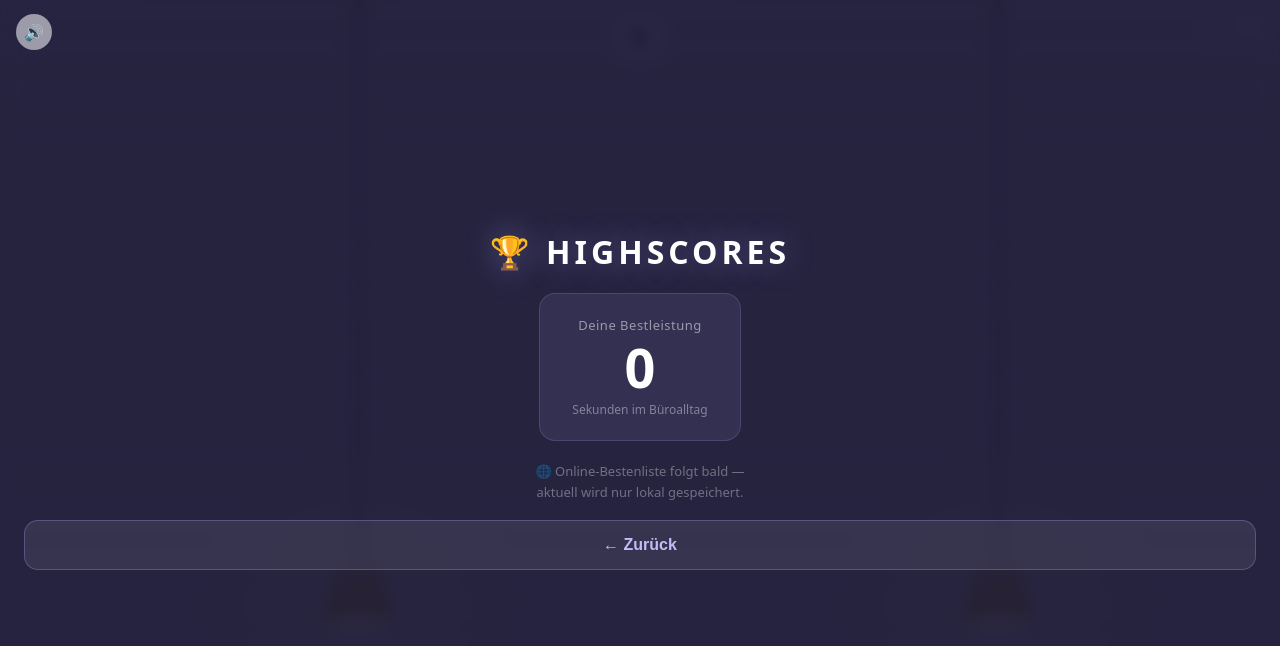
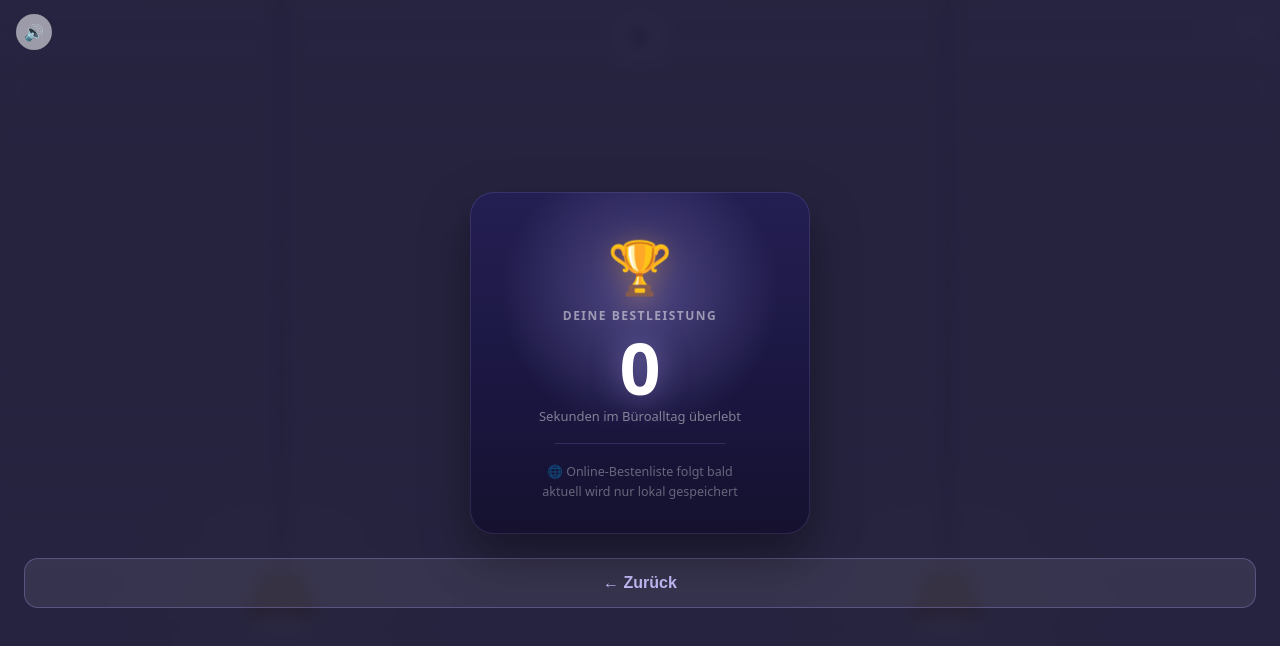
Before and after one commit to francearena-arch/dudeldash, a website built with Vite: page index.html in a window 1280 px wide. Both pictures are taken after a click on the button "🏆 Highscores". Built offline with nearby package versions, Linux system fonts and the light colour scheme.

Commit message:
Add files via upload

```diff
--- a/index.html
+++ b/index.html
@@ -44,15 +44,17 @@
           <div class="tip"><span>2× Tippen</span>Doppelsprung</div>
         </div>
       </div>
-      <div class="screen" id="highscoreS" style="display:none;">
-        <div class="stitle" style="font-size:clamp(24px,7vw,32px)">🏆 HIGHSCORES</div>
-        <div class="hs-best">
-          <div class="hs-label">Deine Bestleistung</div>
+      <div class="screen highscoreScreen" id="highscoreS" style="display:none;">
+        <div class="hs-card">
+          <div class="hs-glow"></div>
+          <div class="hs-trophy">🏆</div>
+          <div class="hs-title">DEINE BESTLEISTUNG</div>
           <div class="hs-value" id="hsLocalBest">0</div>
-          <div class="hs-sub">Sekunden im Büroalltag</div>
-        </div>
-        <div class="hs-placeholder">
-          🌐 Online-Bestenliste folgt bald —<br>aktuell wird nur lokal gespeichert.
+          <div class="hs-sub">Sekunden im Büroalltag überlebt</div>
+          <div class="hs-divider"></div>
+          <div class="hs-placeholder">
+            🌐 Online-Bestenliste folgt bald<br>aktuell wird nur lokal gespeichert
+          </div>
         </div>
         <button class="cta-btn cta-secondary" id="hsBackBtn">← Zurück</button>
       </div>
--- a/src/game.js
+++ b/src/game.js
@@ -1053,11 +1053,30 @@ function initBg(){
     {type:'window',x:GAME_W*0.12,y:0,w:90,h:110,spd:.08},
     {type:'window',x:GAME_W*0.58,y:0,w:90,h:110,spd:.08},
     {type:'clock',x:GAME_W*0.90,y:0,spd:.08},
-    {type:'lamp',x:GAME_W*0.28,y:0,spd:.10},
-    {type:'lamp',x:GAME_W*0.78,y:0,spd:.10},
   ];
 }
 initBg();
+
+// Static ceiling lamps — fixed screen positions, never scroll, so the
+// background composition stays visually consistent every run.
+function drawStaticLamps(){
+  const lampBottomY = GY - 255;
+  const cordTopY = 14;
+  [GAME_W*0.22, GAME_W*0.74].forEach(x=>{
+    ctx.strokeStyle='#8A8470'; ctx.lineWidth=2;
+    ctx.beginPath();ctx.moveTo(x,cordTopY);ctx.lineTo(x,lampBottomY-20);ctx.stroke();
+    const lg=ctx.createRadialGradient(x,lampBottomY,4,x,lampBottomY,65);
+    lg.addColorStop(0,'rgba(255,245,200,0.28)');lg.addColorStop(1,'rgba(255,245,200,0)');
+    ctx.fillStyle=lg;ctx.beginPath();ctx.arc(x,lampBottomY,65,0,Math.PI*2);ctx.fill();
+    ctx.fillStyle='#C8A840';
+    ctx.beginPath();
+    ctx.moveTo(x-14,lampBottomY);ctx.lineTo(x+14,lampBottomY);
+    ctx.lineTo(x+8,lampBottomY-18);ctx.lineTo(x-8,lampBottomY-18);
+    ctx.closePath();ctx.fill();
+    ctx.fillStyle='#F8ECC0';
+    ctx.beginPath();ctx.ellipse(x,lampBottomY+2,11,3.5,0,0,Math.PI*2);ctx.fill();
+  });
+}
 
 function drawBg(){
   // ── WALL ──
@@ -1083,28 +1102,15 @@ function drawBg(){
   ctx.fillStyle='#D4D0C4'; ctx.fillRect(0,GY-28,GAME_W,4);
   ctx.fillStyle='#BABBB0'; ctx.fillRect(0,GY-4,GAME_W,4);
 
+  // Static ceiling lamps — fixed, never scroll
+  drawStaticLamps();
+
   // ── SCROLLING BACKGROUND OBJECTS ──
   bgObjs.forEach(o=>{
     o.x -= o.spd*(spd||4)/4;
     if(o.x+240<0) o.x = GAME_W+60+Math.random()*100;
 
-    if(o.type==='lamp'){
-      const lampBottomY = GY - 255;
-      const cordTopY = 14;
-      ctx.strokeStyle='#8A8470'; ctx.lineWidth=2;
-      ctx.beginPath();ctx.moveTo(o.x,cordTopY);ctx.lineTo(o.x,lampBottomY-20);ctx.stroke();
-      const lg=ctx.createRadialGradient(o.x,lampBottomY,4,o.x,lampBottomY,65);
-      lg.addColorStop(0,'rgba(255,245,200,0.28)');lg.addColorStop(1,'rgba(255,245,200,0)');
-      ctx.fillStyle=lg;ctx.beginPath();ctx.arc(o.x,lampBottomY,65,0,Math.PI*2);ctx.fill();
-      ctx.fillStyle='#C8A840';
-      ctx.beginPath();
-      ctx.moveTo(o.x-14,lampBottomY);ctx.lineTo(o.x+14,lampBottomY);
-      ctx.lineTo(o.x+8,lampBottomY-18);ctx.lineTo(o.x-8,lampBottomY-18);
-      ctx.closePath();ctx.fill();
-      ctx.fillStyle='#F8ECC0';
-      ctx.beginPath();ctx.ellipse(o.x,lampBottomY+2,11,3.5,0,0,Math.PI*2);ctx.fill();
-
-    } else if(o.type==='window'){
+    if(o.type==='window'){
       const oy = GY*0.20;
       const ww = o.w, wh = o.h;
       // Window surround
@@ -1390,7 +1396,7 @@ function wrapText(ctx, text, maxWidth){
   return allLines;
 }
 
-function generateDeathCard(finalScore, msg, isHighscore){
+function generateDeathCard(finalScore, msg, isHighscore, includeFooter){
   // ── INNER CARD: measure content first, then draw centred ──
   const CW=540, CH=760;
   const inner = document.createElement('canvas');
@@ -1426,8 +1432,8 @@ function generateDeathCard(finalScore, msg, isHighscore){
   const SEK_H     = 34;
   const HS_BLOCK  = isHighscore ? 62 : 0;
   const BOX_GAP   = 16;
-  const FOOTER_GAP= 26;
-  const FOOTER_H  = 28;
+  const FOOTER_GAP= includeFooter ? 26 : 8;
+  const FOOTER_H  = includeFooter ? 28 : 0;
 
   const totalH = DUDEL_H + TITLE_GAP + TITLE_H + SCORE_GAP
                + DU_HAST_H + SCORE_H + SEK_H
@@ -1502,13 +1508,17 @@ function generateDeathCard(finalScore, msg, isHighscore){
   cc.font = MSG_FONT;
   cc.textAlign='center';
   const textStartY = y + BOX_H/2 - (lines.length-1)*lineH/2 + 8;
-  lines.forEach((line,i)=>{ cc.fillText(line, CW/2, textStartY + i*lineH, MSG_MAX_W); });
+  lines.forEach((line,i)=>{ cc.fillText(line, CW/2, textStartY + i*lineH); });
   y += BOX_H + FOOTER_GAP;
 
-  // Footer
-  cc.fillStyle='rgba(255,255,255,0.3)';
-  cc.font='500 18px system-ui, sans-serif';
-  cc.fillText('\uD83C\uDFC3 Spiel jetzt selbst \u2014 Dudel Dash', CW/2, y + FOOTER_H - 6);
+  // Footer — only drawn when includeFooter is true (shared/downloaded image),
+  // omitted in the in-app preview since "play it yourself" doesn't make
+  // sense to someone who is already playing.
+  if(includeFooter){
+    cc.fillStyle='rgba(255,255,255,0.3)';
+    cc.font='500 18px system-ui, sans-serif';
+    cc.fillText('\uD83C\uDFC3 Spiel jetzt selbst \u2014 Dudel Dash', CW/2, y + FOOTER_H - 6);
+  }
 
   // ── OUTER POLAROID FRAME baked into the PNG ──
   const PAD_SIDE=28, PAD_TOP=28, PAD_BOTTOM=92;
@@ -1537,10 +1547,17 @@ let lastDeathCardBlob = null;
 
 async function buildAndShowDeathCard(finalScore, msg, isHighscore){
   try{
-    const cardCanvas = generateDeathCard(finalScore, msg, isHighscore);
-    const blob = await new Promise(res => cardCanvas.toBlob(res, 'image/png'));
-    lastDeathCardBlob = blob;
-    const url = URL.createObjectURL(blob);
+    // Preview shown in-app: no "play it yourself" footer (the person is
+    // already playing). Share/download variant keeps the footer since
+    // that version is seen by other people.
+    const previewCanvas = generateDeathCard(finalScore, msg, isHighscore, false);
+    const shareCanvas = generateDeathCard(finalScore, msg, isHighscore, true);
+
+    const previewBlob = await new Promise(res => previewCanvas.toBlob(res, 'image/png'));
+    const shareBlob = await new Promise(res => shareCanvas.toBlob(res, 'image/png'));
+    lastDeathCardBlob = shareBlob;
+
+    const url = URL.createObjectURL(previewBlob);
     const imgEl = document.getElementById('deathCardImg');
     const wrapEl = document.getElementById('polaroidWrap');
     if(imgEl && wrapEl){
--- a/src/style.css
+++ b/src/style.css
@@ -156,22 +156,69 @@ canvas#gc{
 }
 .cta-secondary:hover{background:rgba(255,255,255,.14);}
 
-.hs-best{
-  background:rgba(168,158,245,.10);
-  border:1px solid rgba(168,158,245,.2);
-  border-radius:16px;
-  padding:22px 32px;
-  margin-top:6px;
+/* Highscore screen — card-style, echoing the death card's visual language */
+.highscoreScreen{ gap:24px; }
+.hs-card{
+  position:relative;
+  width:min(86vw, 340px);
+  background:linear-gradient(180deg,#241F52 0%,#1A1640 60%,#15112E 100%);
+  border-radius:24px;
+  padding:38px 28px 32px;
+  box-shadow:0 20px 50px rgba(0,0,0,.4), 0 0 0 1px rgba(168,158,245,.15) inset;
+  display:flex;
+  flex-direction:column;
+  align-items:center;
+  overflow:hidden;
 }
-.hs-label{font-size:13px;color:rgba(255,255,255,.5);letter-spacing:.5px;}
-.hs-value{font-size:54px;font-weight:800;color:#fff;line-height:1.1;margin:4px 0;}
-.hs-sub{font-size:12px;color:rgba(255,255,255,.4);}
+.hs-glow{
+  position:absolute;
+  top:30%;left:50%;
+  width:280px;height:280px;
+  transform:translate(-50%,-50%);
+  background:radial-gradient(circle,rgba(168,158,245,.35) 0%,rgba(168,158,245,0) 70%);
+  pointer-events:none;
+}
+.hs-trophy{
+  font-size:52px;
+  margin-bottom:6px;
+  filter:drop-shadow(0 4px 14px rgba(239,159,39,.4));
+  position:relative;
+}
+.hs-title{
+  font-size:12px;
+  font-weight:700;
+  letter-spacing:1.5px;
+  color:rgba(255,255,255,.5);
+  position:relative;
+}
+.hs-value{
+  font-size:72px;
+  font-weight:800;
+  color:#fff;
+  line-height:1.05;
+  margin:6px 0 2px;
+  position:relative;
+  text-shadow:0 0 30px rgba(168,158,245,.5);
+}
+.hs-sub{
+  font-size:13px;
+  color:rgba(255,255,255,.45);
+  position:relative;
+  margin-bottom:18px;
+}
+.hs-divider{
+  width:60%;
+  height:1px;
+  background:rgba(168,158,245,.18);
+  margin-bottom:18px;
+  position:relative;
+}
 .hs-placeholder{
-  font-size:13px;
+  font-size:12.5px;
   color:rgba(255,255,255,.35);
   line-height:1.6;
-  max-width:260px;
-  margin:6px 0 4px;
+  text-align:center;
+  position:relative;
 }
 
 
```
